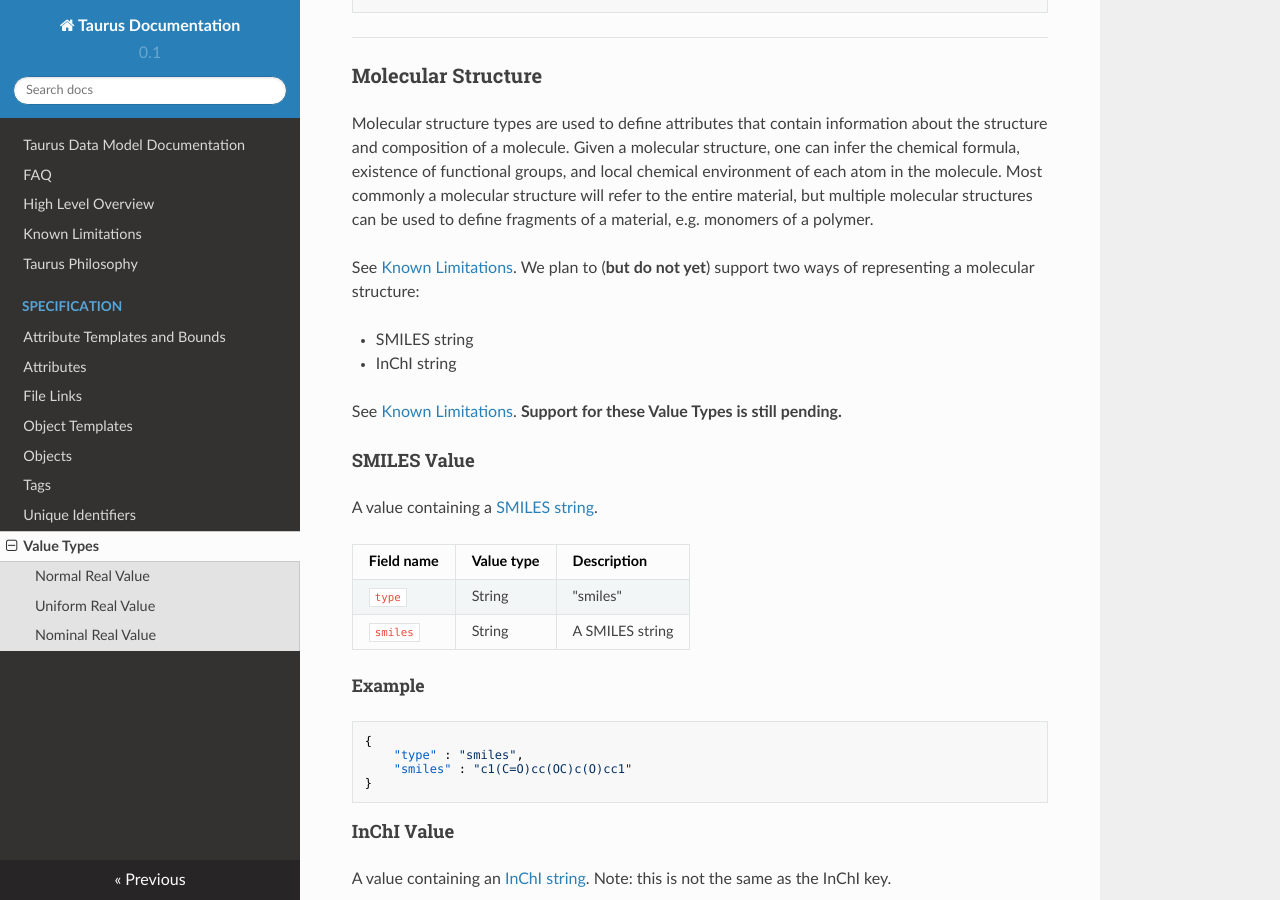
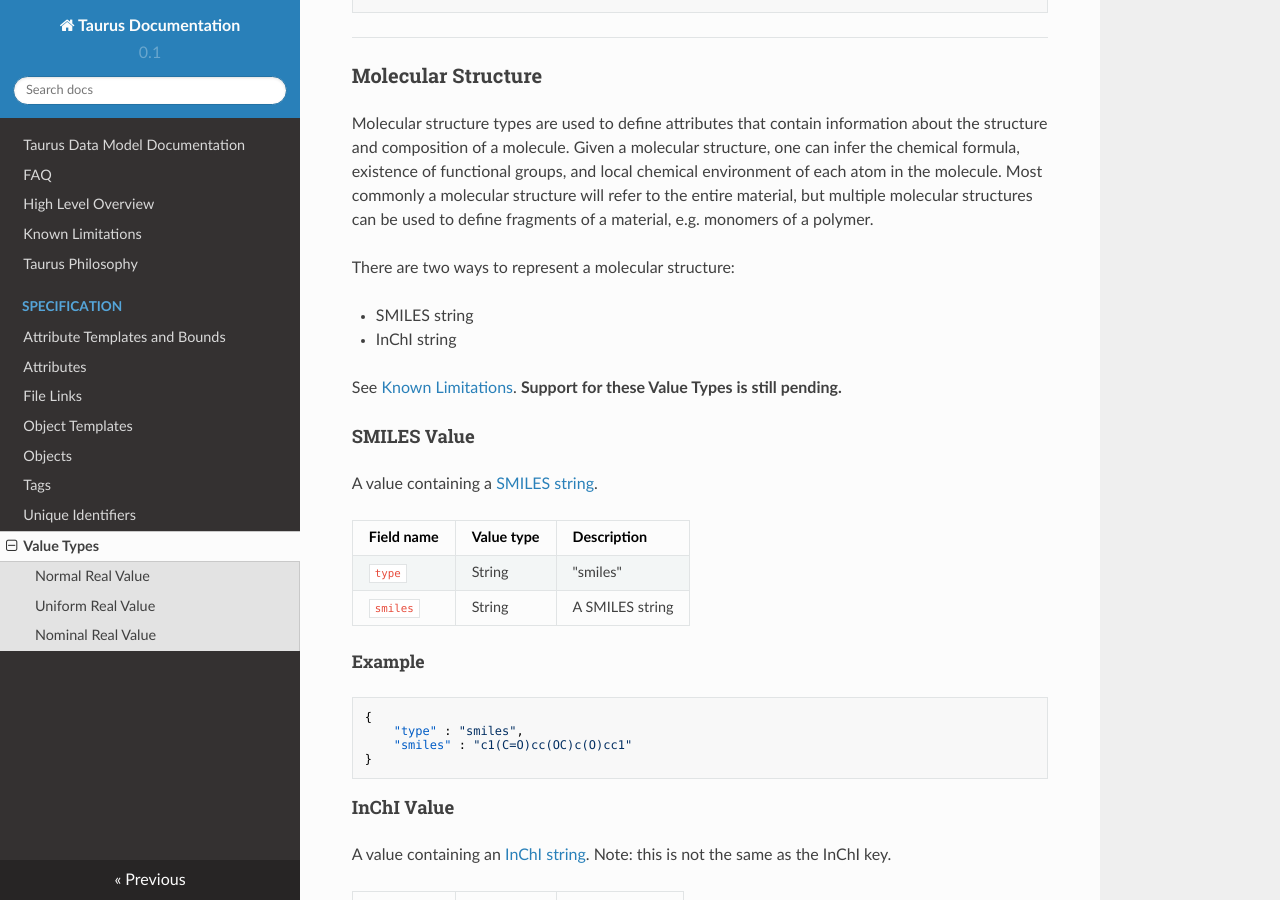
Before and after one commit to CitrineInformatics/gemd-docs, an MkDocs documentation site: the page built from docs/specification/value-types.md, in a window 1280 px wide and 900 px high, scrolled down 6584 px. Built offline with MkDocs 1.6.1, drawn with Linux system fonts in a browser that asks for light colours; nearby versions of some CDN libraries.

Commit message:
Update docs/specification/value-types.md
Co-Authored-By: Max Hutchinson <maxhutch@gmail.com>

```diff
--- a/docs/specification/value-types.md
+++ b/docs/specification/value-types.md
@@ -309,7 +309,7 @@ and local chemical environment of each atom in the molecule.
 Most commonly a molecular structure will refer to the entire material,
 but multiple molecular structures can be used to define fragments of a material, e.g. monomers of a polymer.
 
-See [Known Limitations](../../known_limitations).  We plan to (**but do not yet**) support two ways of representing a molecular structure:
+There are two ways to represent a molecular structure:
 
 * SMILES string
 * InChI string
```
